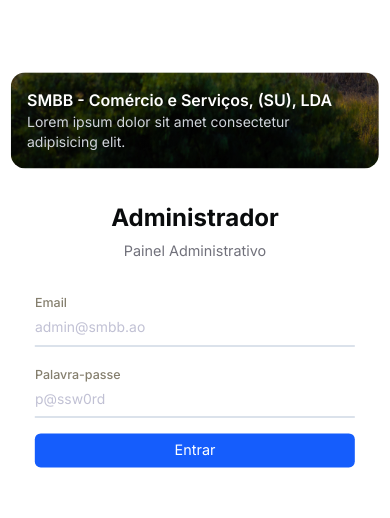
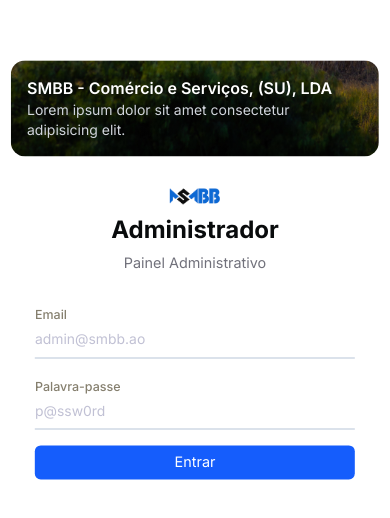
Before and after one commit to sckj-company/smbb, a Next.js app: page /admin/login in a window 390 px wide. Shown: the part 140-658 px from the top of the page. Built offline with nearby package versions, Linux system fonts and the light colour scheme.

Commit message:
style: aplicar responsividade na página de login

```diff
--- a/src/components/auth/LoginForm.tsx
+++ b/src/components/auth/LoginForm.tsx
@@ -4,6 +4,7 @@ import { PasswordField } from "./PasswordField";
 import { useState } from "react";
 import { usePasswordToggle } from "@/hooks/usePasswordToggle";
 import { useRouter, useSearchParams } from "next/navigation";
+import Image from "next/image";
 
 export function LoginForm() {
   const { showPassword, togglePassword } = usePasswordToggle();
@@ -35,6 +36,14 @@ export function LoginForm() {
   return (
     <section>
       <section className="login-form">
+        <Image
+          src="/smbb-logo-dark-transparent.png"
+          alt="SMBB Logo"
+          width="200"
+          height="100"
+          className="h-4 sm:h-6.5 xl:h-6 w-fit mx-auto mb-2 sm:mb-5"
+        />
+
         <div>
           <h1>Administrador</h1>
           <p className="mt-1">Painel Administrativo</p>
```
